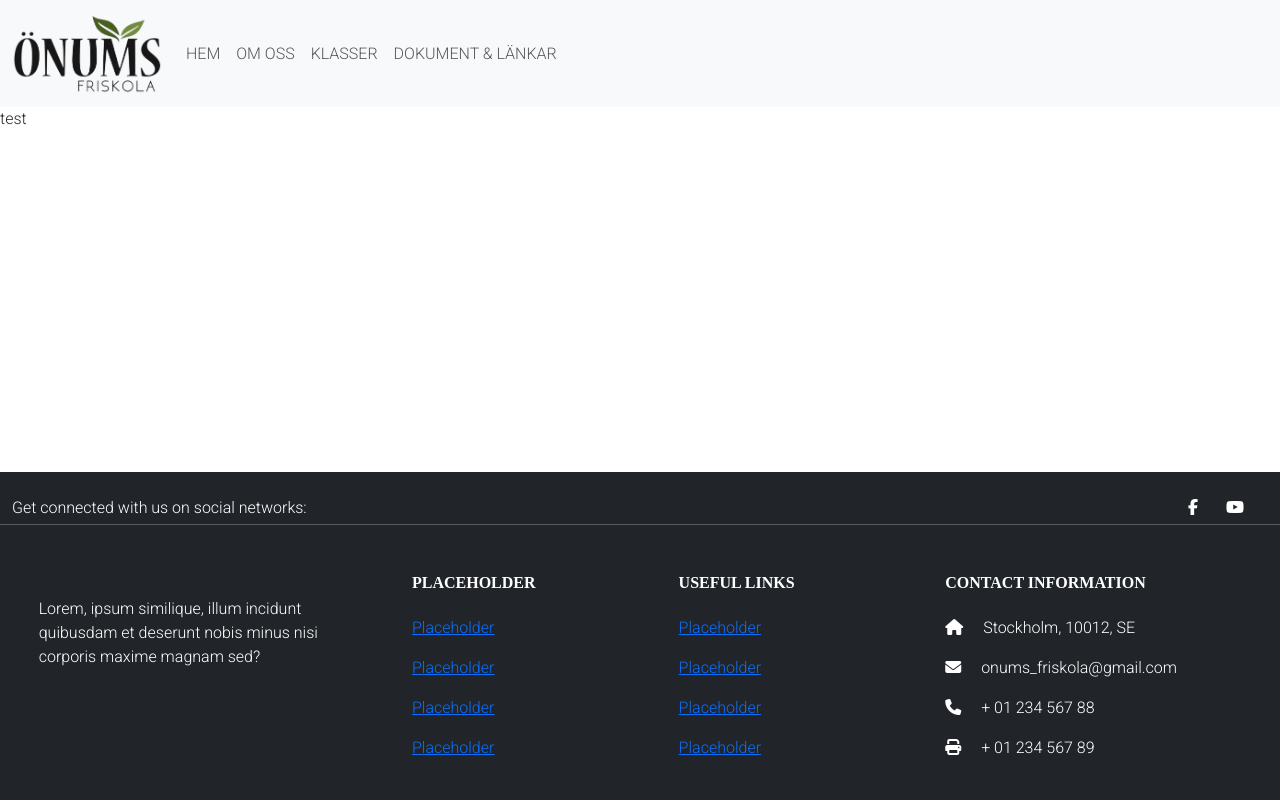
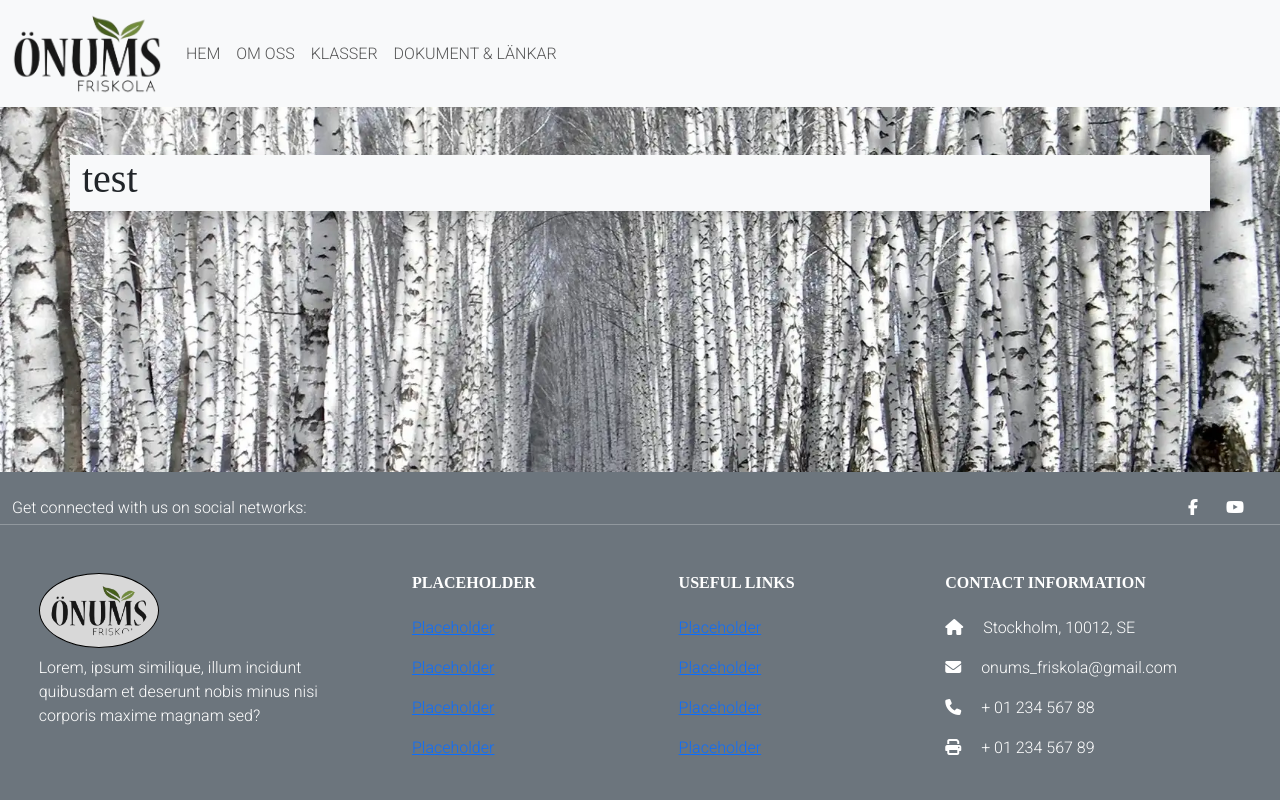
Before and after one commit to Tossan99/onumsfriskola-test, a Django app: page / in a window 1280 px wide. Run offline with Django 4.2, Linux system fonts and the light colour scheme; some libraries are stand-ins or nearby versions.

Commit message:
Add background

```diff
--- a/home/templates/home/index.html
+++ b/home/templates/home/index.html
@@ -8,7 +8,12 @@
 
 {% block content %}
 <!-- index.html content starts here -->
-test
+
+<section class="container">
+    <div class="row shadow bg-light mt-5">
+        <h1>test</h1>
+    </div>
+</section>
 
 <!-- index.html content ends here -->
 {% endblock %}
--- a/static/css/base.css
+++ b/static/css/base.css
@@ -4,6 +4,9 @@ body {
     min-height: 100vh;
     display: flex;
     flex-direction: column;
+    background-image: url("../images/background.webp");
+    background-size: cover;
+
 }
 
 h1,
@@ -15,7 +18,18 @@ h6 {
     font-family: "Roboto Slab", serif;
 }
 
+
 /* Navbar -------------------------------------------------- */
 #nav-logo {
     width: 150px;
 }
+
+
+/* Footer -------------------------------------------------- */
+#footer-logo {
+    width: 120px;
+    background-color: rgb(216, 216, 216);
+    border-radius: 50%;
+    padding: 10px;
+    border: 1px solid black;
+}
--- a/templates/base.html
+++ b/templates/base.html
@@ -115,7 +115,7 @@
     </main>
 
     <!-- Footer -->
-    <footer class="text-center text-lg-start text-muted mt-auto bg-dark">
+    <footer class="text-center text-lg-start text-muted mt-auto bg-secondary">
         <!-- Section: Social Media  -->
         <div class="d-flex justify-content-center justify-content-lg-between pt-4 pb-1 container-xxl text-white">
             <div class="me-5 d-none d-lg-block">
@@ -140,7 +140,7 @@
                 <div class="row mt-3">
                     <div class="col-md-3 col-lg-4 col-xl-3 mx-auto mb-4">
                         <a href="{% url 'home' %}">
-                            <img src="" class="mb-2 footer-logo" alt="">
+                            <img src="{% static 'images/onums-friskola-logga.png' %}" id="footer-logo" class="mb-2" alt="">
                         </a>
                         <p>
                             Lorem, ipsum similique, illum incidunt quibusdam et deserunt nobis minus nisi corporis maxime magnam sed?
```
Also changed, not shown: home/templates/home/documents.html (added), static/images/background.webp (added).
